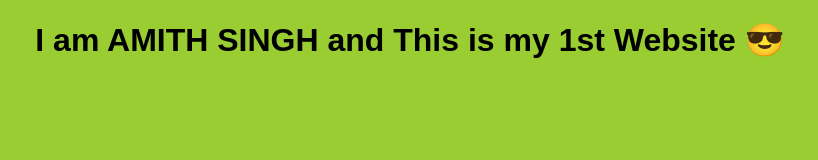
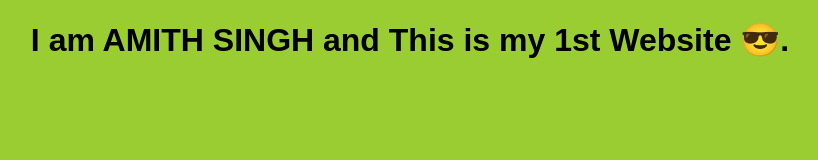
Before and after one commit to AmithSingh88/My-name, a plain HTML site: page index.html in a window 1280 px wide. Shown: the whole page, without its empty margins (230-1048 px from the left). Drawn offline with Linux system fonts and the light colour scheme; a web font is replaced by a local one.

Commit message:
1st commit from repl

```diff
--- a/index.html
+++ b/index.html
@@ -29,7 +29,8 @@
 <body>
 
   <h1>
-    I am AMITH SINGH and This is my 1st Website 😎
+
+    I am AMITH SINGH and This is my 1st Website 😎.
   </h1>
   <script src="script.js"></script>
   <script src="https://replit.com/public/js/replit-badge-v2.js" theme="dark" position="bottom-right"></script>
```
